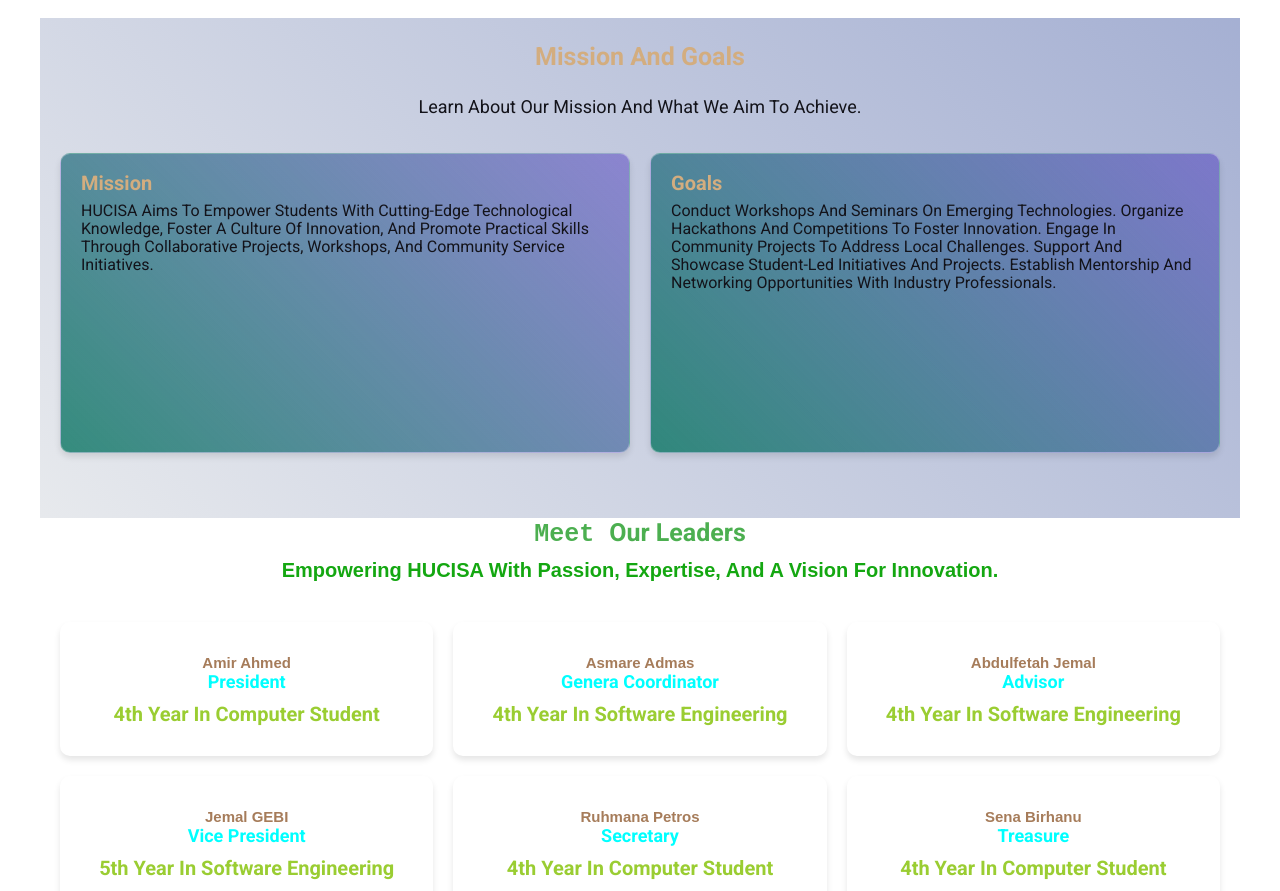
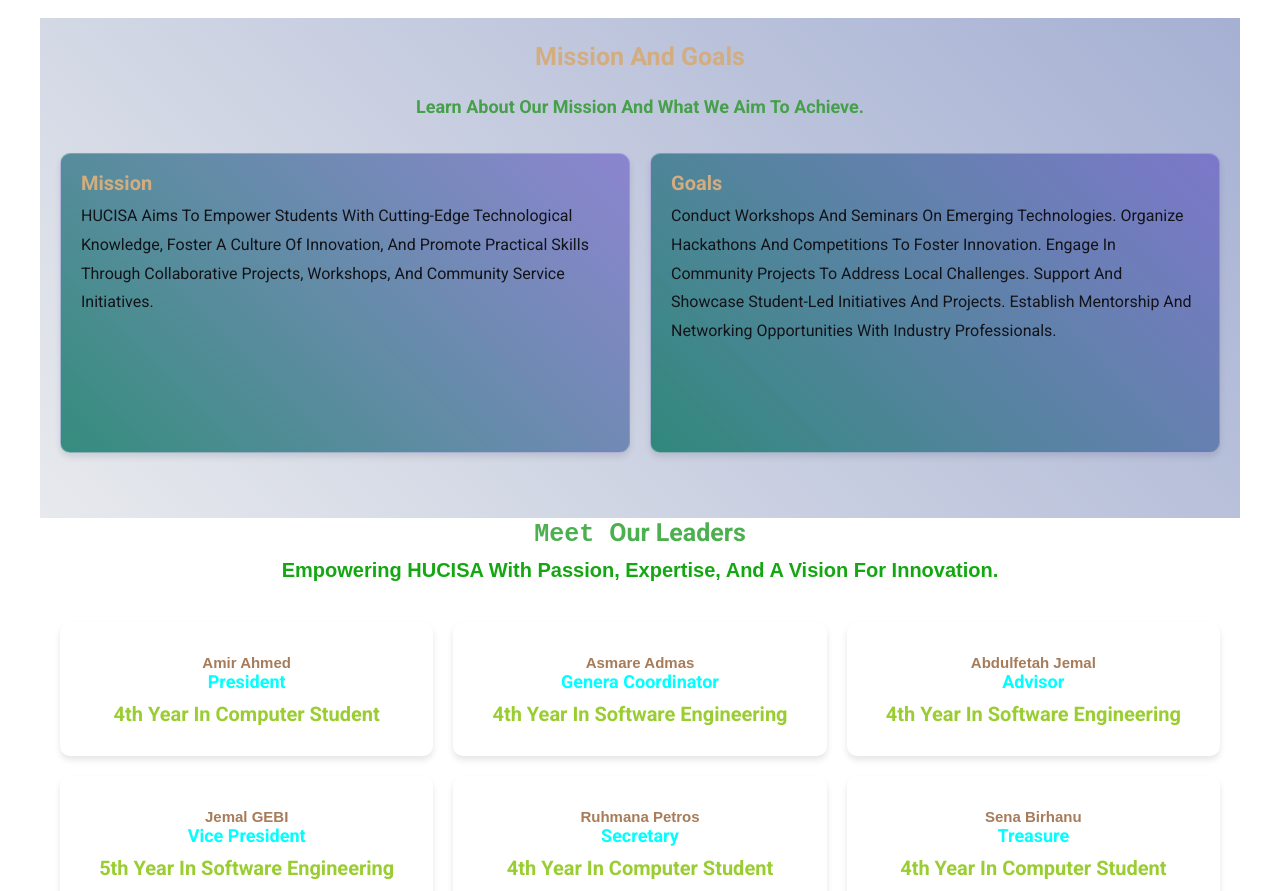
Before and after one commit to muktarbdulkader/group-web-information, a plain HTML site: page index.html in a window 1280 px wide. Shown: the part 1179-2070 px from the top of the page. Drawn offline with Linux system fonts and the light colour scheme.

Commit message:
edited file

```diff
--- a/style.css
+++ b/style.css
@@ -393,7 +393,8 @@
 
 .box-web span {
   font-size: 1.8rem;
-  color: var(--black);
+  color: #45a049;
+  font-weight: bold;
   line-height: 1.8em;
   display: block;
   margin-bottom: 2rem;
@@ -435,6 +436,7 @@
 .box-web .box2 .box4 p {
   font-size: 1.6rem;
   color: var(--black);
+  line-height: 1.8em;
 }
 
 .menu .box-container {
```
